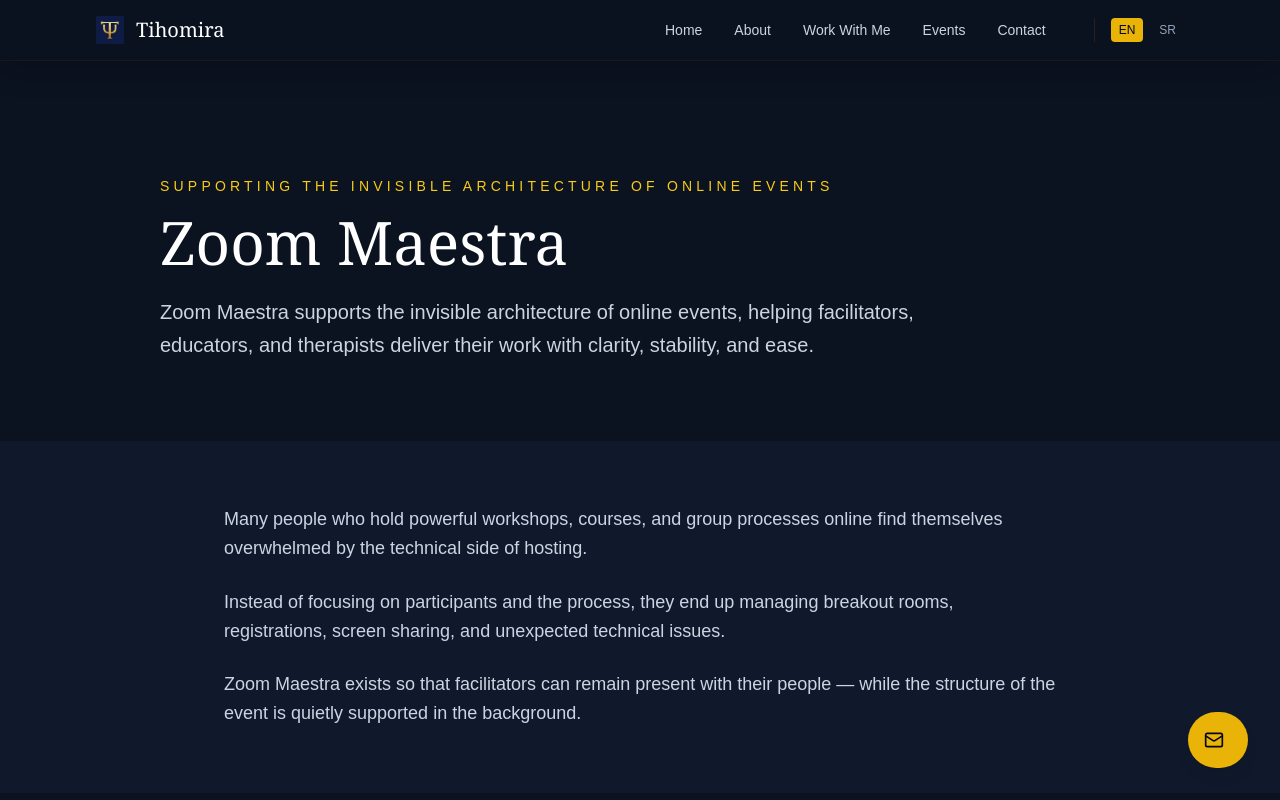
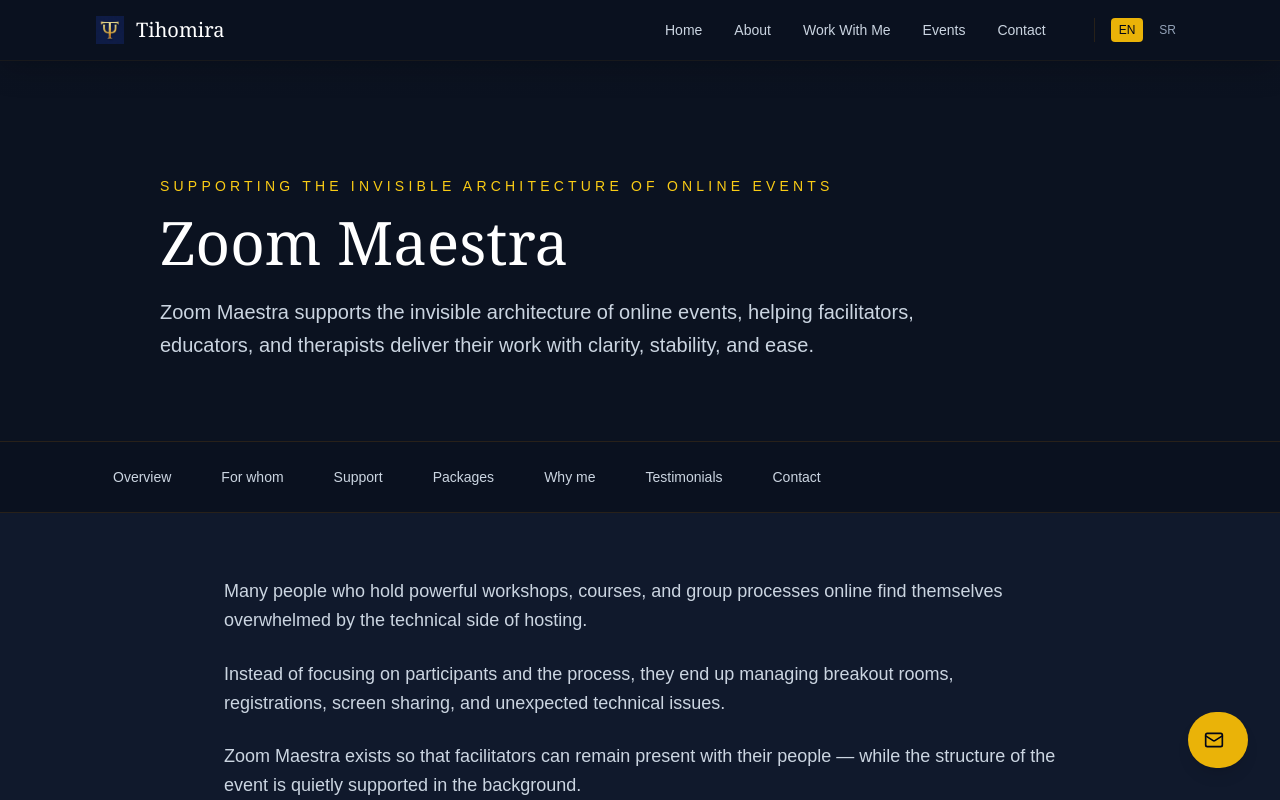
Before and after one commit to tihomirapsiholog/tihomira, a React (Create React App) app: page /en/zoom-maestra in a window 1280 px wide. Shown: the top 800 px of the page. Built offline with nearby package versions, Linux system fonts and the light colour scheme; the HTML template or start-up script is replaced by a standard one.

Commit message:
Update ZoomMaestraPage.jsx

```diff
--- a/src/pages/ZoomMaestraPage.jsx
+++ b/src/pages/ZoomMaestraPage.jsx
@@ -16,8 +16,28 @@ export default function ZoomMaestraPage({ t, setCurrentPage }) {
           </p>
         </div>
       </section>
-
-      <section className="bg-[#10192c] py-16">
+              <nav className="sticky top-24 z-30 border-y border-yellow-700/20 bg-[#0b1220]/95 backdrop-blur">
+        <div className="mx-auto flex max-w-6xl gap-4 overflow-x-auto px-4 py-4 text-sm text-slate-300 sm:px-6 lg:px-8">
+          {[
+            ['Overview', '#overview'],
+            ['For whom', '#for-whom'],
+            ['Support', '#support'],
+            ['Packages', '#packages'],
+            ['Why me', '#why-me'],
+            ['Testimonials', '#testimonials'],
+            ['Contact', '#contact-zoom'],
+          ].map(([label, href]) => (
+            <a
+              key={href}
+              href={href}
+              className="shrink-0 rounded-full border border-transparent px-4 py-2 transition hover:border-yellow-500/40 hover:bg-yellow-500/10 hover:text-yellow-100"
+            >
+              {label}
+            </a>
+          ))}
+        </div>
+      </nav>
+      <section id="overview" className="scroll-mt-40 bg-[#10192c] py-16">
         <div className="mx-auto max-w-4xl space-y-6 px-4 sm:px-6 lg:px-8">
           <p className="text-lg leading-relaxed text-slate-300">{t.zoom.lead1}</p>
           <p className="text-lg leading-relaxed text-slate-300">{t.zoom.lead2}</p>
@@ -25,7 +45,7 @@ export default function ZoomMaestraPage({ t, setCurrentPage }) {
         </div>
       </section>
 
-      <section className="bg-[#0b1220] py-16">
+      <section id="for-whom" className="scroll-mt-40 bg-[#0b1220] py-16">
         <div className="mx-auto max-w-5xl px-4 sm:px-6 lg:px-8">
           <h2 className="mb-4 font-serif text-3xl text-white">
             {t.zoom.audienceTitle}
@@ -49,7 +69,7 @@ export default function ZoomMaestraPage({ t, setCurrentPage }) {
         </div>
       </section>
 
-      <section className="bg-[#10192c] py-16">
+      <section id="support" className="scroll-mt-40 bg-[#10192c] py-16">
         <div className="mx-auto max-w-6xl px-4 sm:px-6 lg:px-8">
           <h2 className="mb-4 font-serif text-3xl text-white">
             {t.zoom.supportTitle}
@@ -97,7 +117,7 @@ export default function ZoomMaestraPage({ t, setCurrentPage }) {
         </div>
       </section>
 
-      <section className="bg-[#0b1220] py-16">
+      <section id="packages" className="scroll-mt-40 bg-[#0b1220] py-16">
         <div className="mx-auto max-w-6xl px-4 sm:px-6 lg:px-8">
           <h2 className="mb-8 font-serif text-3xl text-white">
             {t.zoom.packagesTitle}
@@ -142,7 +162,7 @@ export default function ZoomMaestraPage({ t, setCurrentPage }) {
         </div>
       </section>
 
-      <section className="bg-[#10192c] py-16">
+      <section id="why-me" className="scroll-mt-40 bg-[#10192c] py-16">
         <div className="mx-auto max-w-6xl px-4 sm:px-6 lg:px-8">
           <h2 className="mb-4 font-serif text-3xl text-white">
             {t.zoom.whyTitle}
@@ -166,7 +186,7 @@ export default function ZoomMaestraPage({ t, setCurrentPage }) {
         </div>
       </section>
 
-      <section className="bg-[#0b1220] py-16">
+      <section id="testimonials" className="scroll-mt-40 bg-[#0b1220] py-16">
         <div className="mx-auto max-w-5xl px-4 sm:px-6 lg:px-8">
           <p className="mb-3 text-xs uppercase tracking-[0.3em] text-yellow-400 text-center">
             {t.zoom.testimonialsLabel}
@@ -201,8 +221,7 @@ export default function ZoomMaestraPage({ t, setCurrentPage }) {
         </div>
       </section>
 
-      <section className="bg-gradient-to-r from-[#0a0f1a] via-[#111827] to-[#0a0f1a] py-20 text-white">
-        <div className="mx-auto max-w-3xl px-4 text-center sm:px-6 lg:px-8">
+          <section id="contact-zoom" className="scroll-mt-40 bg-gradient-to-r from-[#0a0f1a] via-[#111827] to-[#0a0f1a] py-20 text-white">        <div className="mx-auto max-w-3xl px-4 text-center sm:px-6 lg:px-8">
           <h2 className="mb-6 font-serif text-4xl">{t.zoom.ctaTitle}</h2>
           <p className="mb-4 text-lg leading-relaxed text-slate-300">
             {t.zoom.ctaText}
```
